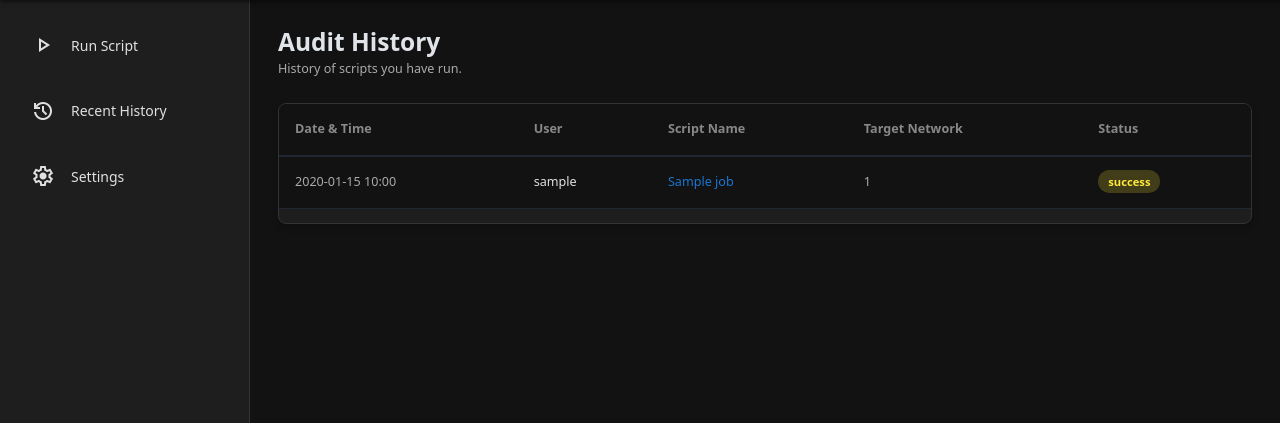
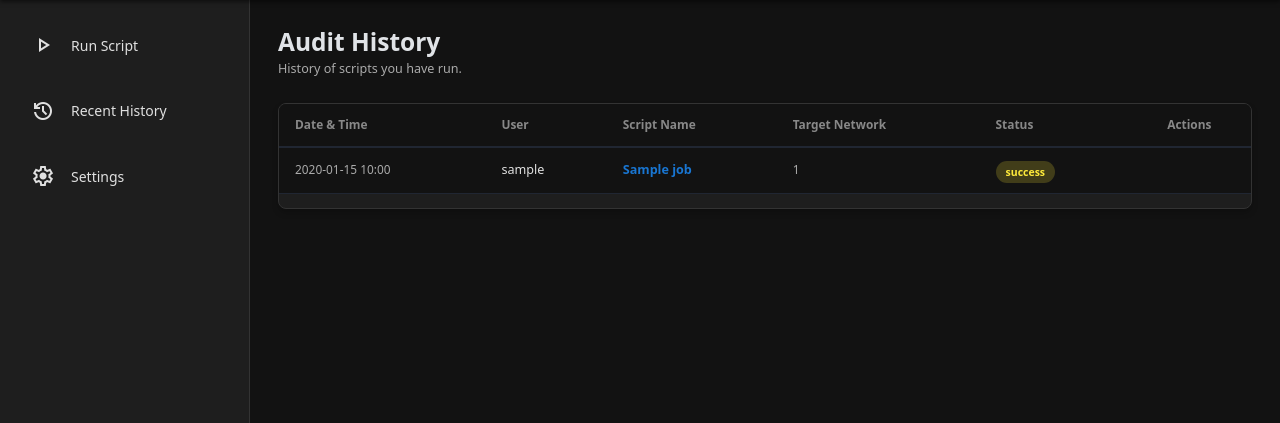
Before and after one commit to NightHawkATL/meraki-dashboard-app, a FastAPI app: template backend/app/templates/history.html in a window 1280 px wide. Shown: the part 64-487 px from the top of the page. Run offline with FastAPI, Linux system fonts and the light colour scheme; the template is opened without the code that fills it: most values are stand-ins (such as "Sample title", 1, 10 or a date in 2020); parts of the project's set-up code (start-up, migrations or seed data) failed here and were passed over; some libraries are stand-ins or nearby versions.

Commit message:
Update backend/app/templates/history.html

```diff
--- a/backend/app/templates/history.html
+++ b/backend/app/templates/history.html
@@ -9,35 +9,48 @@
 </hgroup>
 
 <div class="mui-paper" style="padding: 0; overflow-x: auto;">
-    <table style="width: 100%; border-collapse: collapse; text-align: left; font-size: 0.9rem;">
+    <table style="width: 100%; border-collapse: collapse; text-align: left;">
         <thead>
-            <tr style="background: #1e1e1e; border-bottom: 1px solid #333;">
-                <th style="padding: 16px; color: #888;">Date & Time</th>
-                <th style="padding: 16px; color: #888;">User</th>
-                <th style="padding: 16px; color: #888;">Script Name</th>
-                <th style="padding: 16px; color: #888;">Target Network</th>
-                <th style="padding: 16px; color: #888;">Status</th>
+            <tr style="background: var(--sidebar-bg); border-bottom: 1px solid #333;">
+                <th style="padding: 12px 16px; color: #888; font-size: 0.85rem;">Date & Time</th>
+                <th style="padding: 12px 16px; color: #888; font-size: 0.85rem;">User</th>
+                <th style="padding: 12px 16px; color: #888; font-size: 0.85rem;">Script Name</th>
+                <th style="padding: 12px 16px; color: #888; font-size: 0.85rem;">Target Network</th>
+                <th style="padding: 12px 16px; color: #888; font-size: 0.85rem;">Status</th>
+                <th style="padding: 12px 16px; color: #888; font-size: 0.85rem; text-align: center;">Actions</th>
             </tr>
         </thead>
         <tbody>
             {% for job in jobs %}
-            <tr style="border-bottom: 1px solid #222; transition: 0.2s;" onmouseover="this.style.background='#1e1e1e'" onmouseout="this.style.background='transparent'">
-                <td style="padding: 16px; color: #aaa;">{{ job.timestamp.strftime('%Y-%m-%d %H:%M') }}</td>
-                <td style="padding: 16px; color: #e0e0e0;">{{ job.owner.username.split('@')[0] }}</td>
-                <td style="padding: 16px; color: #1976d2; font-weight: 500;">{{ job.script_name }}</td>
-                <td style="padding: 16px; color: #aaa;">{{ job.target_network_id }}</td>
-                <td style="padding: 16px;">
-                    <span style="padding: 4px 10px; border-radius: 12px; font-size: 0.8rem; font-weight: bold;
+            <tr style="border-bottom: 1px solid #222; transition: 0.2s;" onmouseover="this.style.background='#252525'" onmouseout="this.style.background='transparent'">
+                <td style="padding: 12px 16px; color: #aaa; font-size: 0.85rem;">{{ job.timestamp.strftime('%Y-%m-%d %H:%M') }}</td>
+                <td style="padding: 12px 16px; color: #e0e0e0; font-size: 0.9rem;">{{ job.owner.username.split('@')[0] }}</td>
+                <td style="padding: 12px 16px; color: #1976d2; font-weight: 600; font-size: 0.9rem;">{{ job.script_name }}</td>
+                <td style="padding: 12px 16px; color: #aaa; font-size: 0.85rem;">
+                    <!-- Use the dictionary to show the Name, fallback to ID if deleted! -->
+                    {{ network_names.get(job.target_network_id, job.target_network_id) }}
+                </td>
+                <td style="padding: 12px 16px;">
+                    <span style="padding: 4px 10px; border-radius: 12px; font-size: 0.75rem; font-weight: bold;
                         background: {% if job.status == 'Success' %}rgba(76, 175, 80, 0.2); color: #4caf50;
                                     {% elif job.status == 'Failed' %}rgba(244, 67, 54, 0.2); color: #f44336;
                                     {% else %}rgba(255, 235, 59, 0.2); color: #ffeb3b;{% endif %}">
                         {{ job.status }}
                     </span>
                 </td>
+                <td style="padding: 12px 16px; text-align: center;">
+                    {% if job.status == 'Failed' %}
+                        <!-- Run Again Button -->
+                        <button hx-post="/api/scripts/retry/{{ job.id }}"
+                                class="mui-btn" style="background: transparent; border: 1px solid #1976d2; color: #1976d2; padding: 4px 12px !important;">
+                            Run Again
+                        </button>
+                    {% endif %}
+                </td>
             </tr>
             {% else %}
             <tr>
-                <td colspan="5" style="padding: 24px; text-align: center; color: #888;">No execution history found.</td>
+                <td colspan="6" style="padding: 24px; text-align: center; color: #888;">No execution history found.</td>
             </tr>
             {% endfor %}
         </tbody>
```
